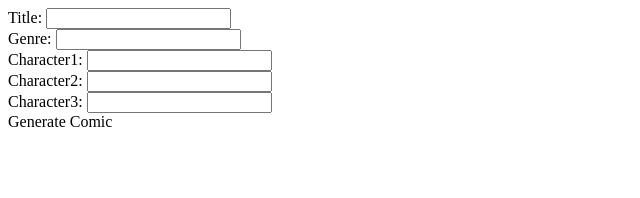
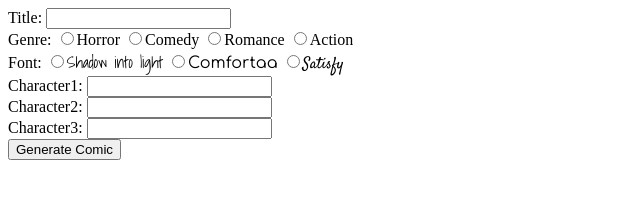
Before and after one commit to michellel4196/comic-generator, a plain HTML site: page index.html in a window 1280 px wide. Shown: the whole page, without its empty margins (0-640 px from the left). Drawn offline with nearby package versions, Linux system fonts and the light colour scheme.

Commit message:
add fonts

```diff
--- a/index.html
+++ b/index.html
@@ -1,17 +1,31 @@
 <!DOCTYPE html>
 <html>
+
 <head>
   <meta charset="UTF-8">
   <title>jQuery Template</title>
+  <link href="https://fonts.googleapis.com/css?family=Shadows+Into+Light" rel="stylesheet">
+  <link href="https://fonts.googleapis.com/css?family=Comfortaa" rel="stylesheet">
+  <link href="https://fonts.googleapis.com/css?family=Satisfy" rel="stylesheet">
+  <style>
+    #font1 {
+      font-family: 'Shadows Into Light', cursive;
+    }
+    #font2 {
+      font-family: 'Comfortaa', cursive;
+    }
+    #font3 {
+      font-family: 'Satisfy', cursive;
+    }
+  </style>
 </head>
-  <script
-  src="https://code.jquery.com/jquery-3.3.1.js"></script>
+<script src="https://code.jquery.com/jquery-3.3.1.js"></script>
 <script>
-    $(function(){
-      $('button').click(function(){
+  $(function() {
+    $('button').click(function() {
       // get the inputs from the user
 
-        $('botton').click(function(){
+      $('botton').click(function() {
         var title = $('#title').val();
         var genre = $('#genre').val();
         var character1 = $('#character1').val();
@@ -19,15 +33,28 @@
         var character3 = $('#character3').val();
       });
     });
+
+    //images for scenes depends on the genre
+    //make comic appear on the screen
+
+
   });
 </script>
+
 <body>
   Title: <input id="title"><br>
-    Genre: <input id="genre"><br>
+  Genre: <input type='radio' name='genre' value='horror' id="genre">Horror
+         <input type='radio' name='genre' value='comedy' id="genre">Comedy
+         <input type='radio' name='genre' value='romance' id="genre">Romance
+         <input type='radio' name='genre' value='action' id="genre">Action<br>
+  Font: <input type='radio' name='font' value='font1' id="font"><text id="font1">Shadow into light</text>
+        <input type='radio' name='font' value='font2' id="font"><text id="font2">Comfortaa</text>
+        <input type='radio' name='font' value='font3' id="font"><text id="font3">Satisfy</text><br>
   Character1: <input id="character1"><br>
   Character2: <input id="character2"><br>
   Character3: <input id="charcater3"><br>
 
-    <botton>Generate Comic</botton>
+  <button>Generate Comic</button>
 </body>
+
 </html>
```
Lines whose indentation alone changed are shown as unchanged.
